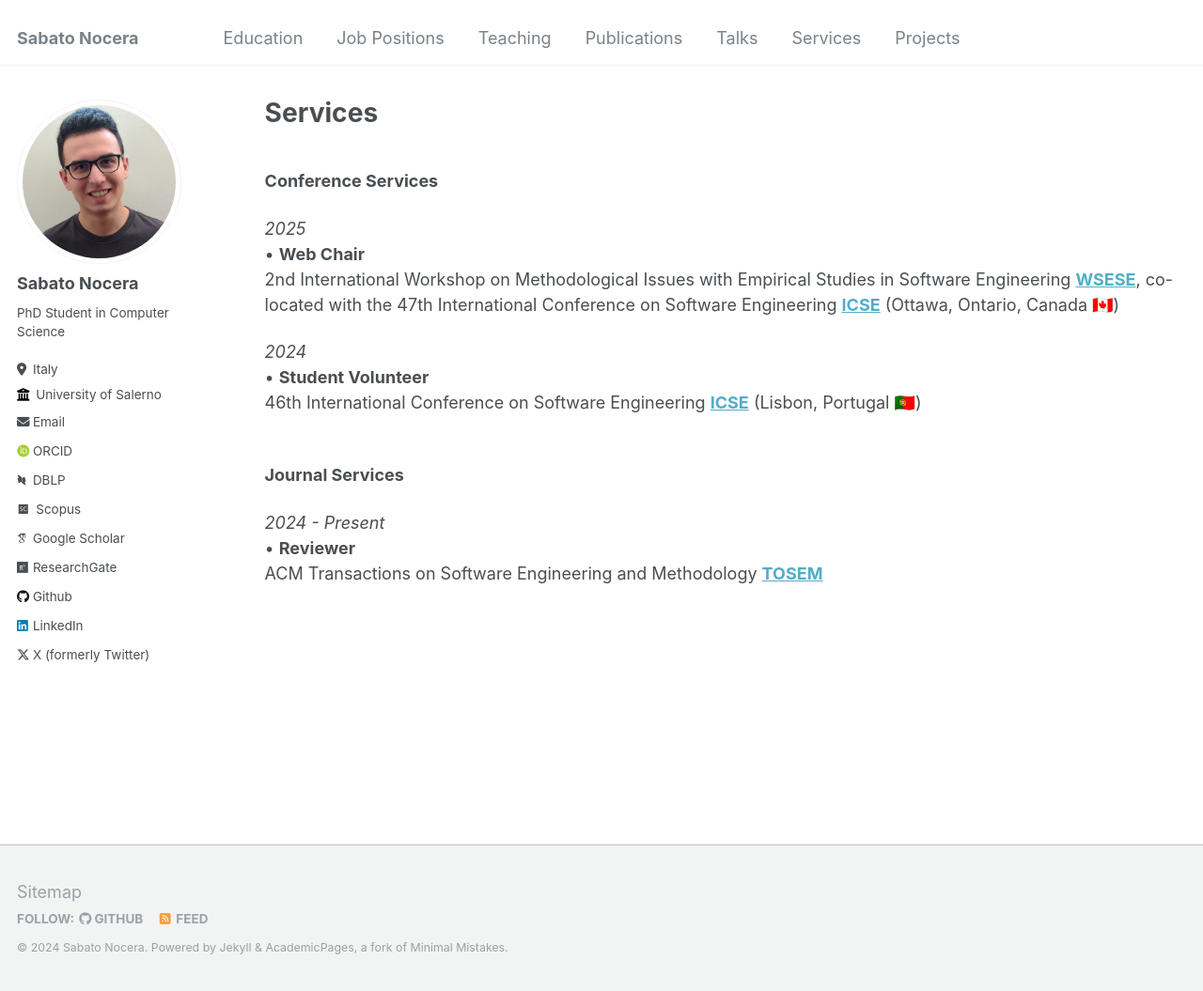
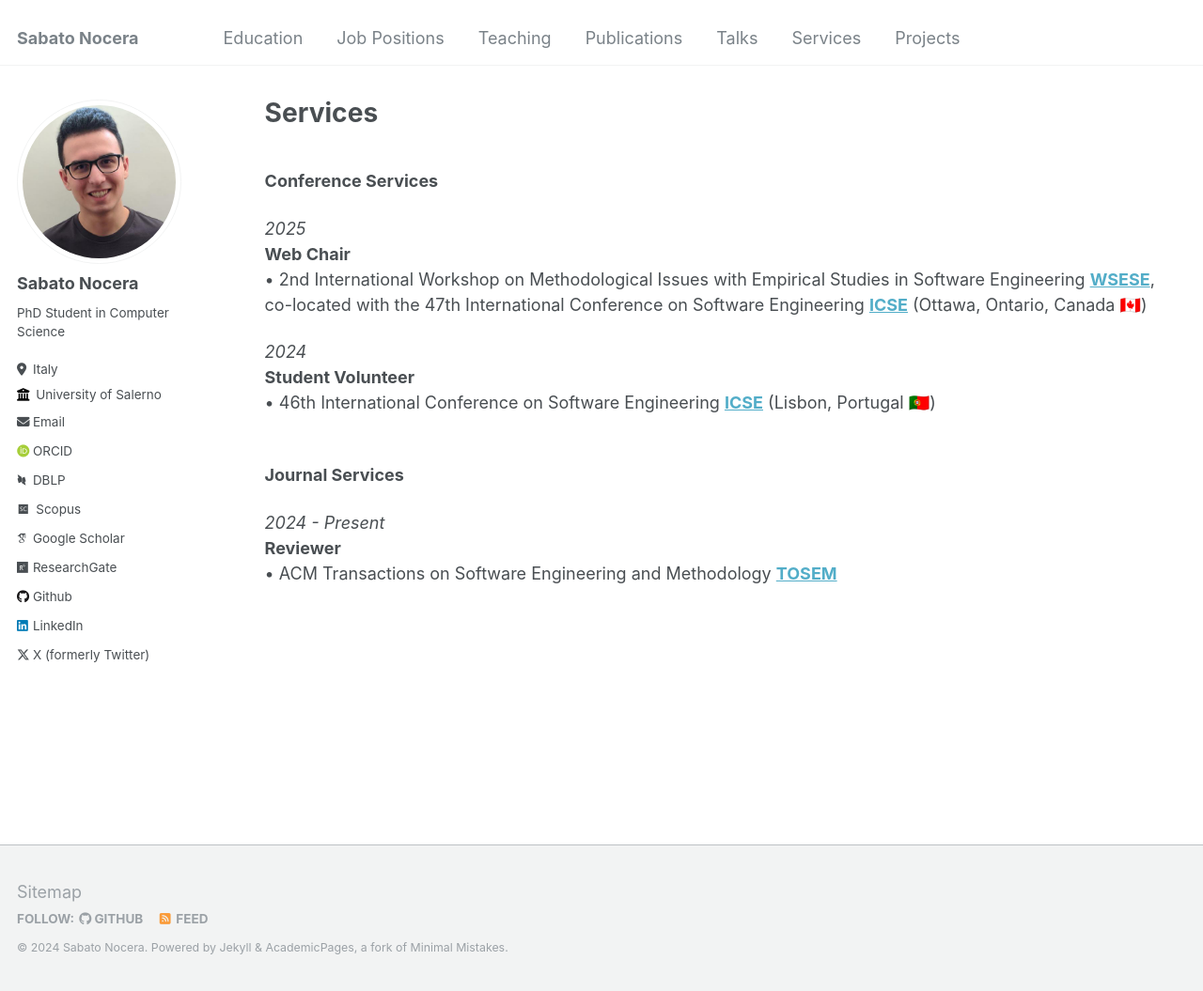
Before and after one commit to sabato-nocera/sabato-nocera.github.io, a Jekyll site: the page built from _pages/services.md, in a window 1280 px wide and 1055 px high. Shown: the whole window at 94% size. Built offline with Jekyll 4.4.1, drawn with Linux system fonts in a browser that asks for light colours; some web fonts are replaced.

```diff
--- a/_pages/services.md
+++ b/_pages/services.md
@@ -16,17 +16,17 @@ author_profile: true
 <br/>**Conference Services**<br/>
 
 _2025<br/>_
-• **Web Chair**<br/>
-2nd International Workshop on Methodological Issues with Empirical Studies in Software Engineering [**WSESE**](https://conf.researchr.org/home/icse-2025/wsese-2025), co-located with the 47th International Conference on Software Engineering [**ICSE**](https://conf.researchr.org/home/icse-2025) (Ottawa, Ontario, Canada 🇨🇦)<br/>
+**Web Chair**<br/>
+• 2nd International Workshop on Methodological Issues with Empirical Studies in Software Engineering [**WSESE**](https://conf.researchr.org/home/icse-2025/wsese-2025), co-located with the 47th International Conference on Software Engineering [**ICSE**](https://conf.researchr.org/home/icse-2025) (Ottawa, Ontario, Canada 🇨🇦)<br/>
 
 _2024<br/>_
-• **Student Volunteer**<br/>
-46th International Conference on Software Engineering [**ICSE**](https://conf.researchr.org/home/icse-2024) (Lisbon, Portugal 🇵🇹)<br/>
+**Student Volunteer**<br/>
+• 46th International Conference on Software Engineering [**ICSE**](https://conf.researchr.org/home/icse-2024) (Lisbon, Portugal 🇵🇹)<br/>
 
 
 
 <br/>**Journal Services**<br/>
 
 _2024 - Present<br/>_
-• **Reviewer**<br/>
-ACM Transactions on Software Engineering and Methodology [**TOSEM**](https://dl.acm.org/journal/tosem)<br/>
+**Reviewer**<br/>
+• ACM Transactions on Software Engineering and Methodology [**TOSEM**](https://dl.acm.org/journal/tosem)<br/>
```
